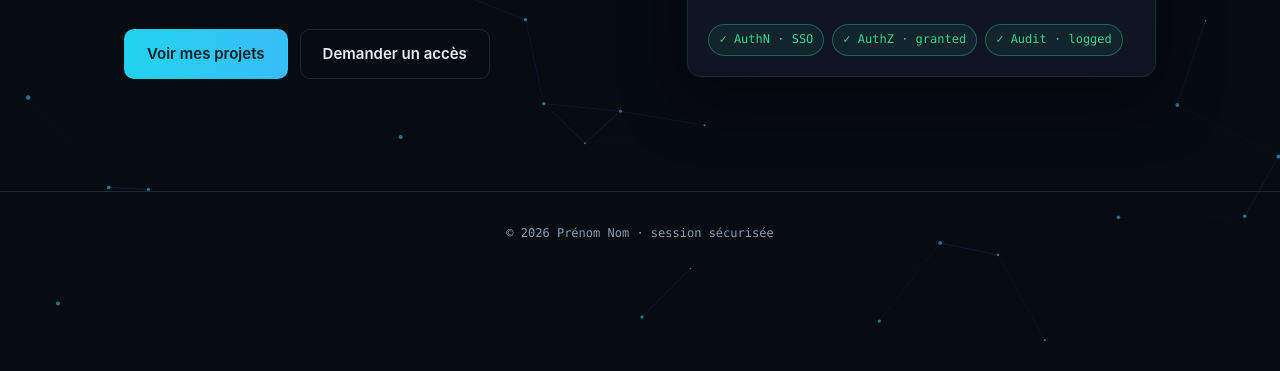
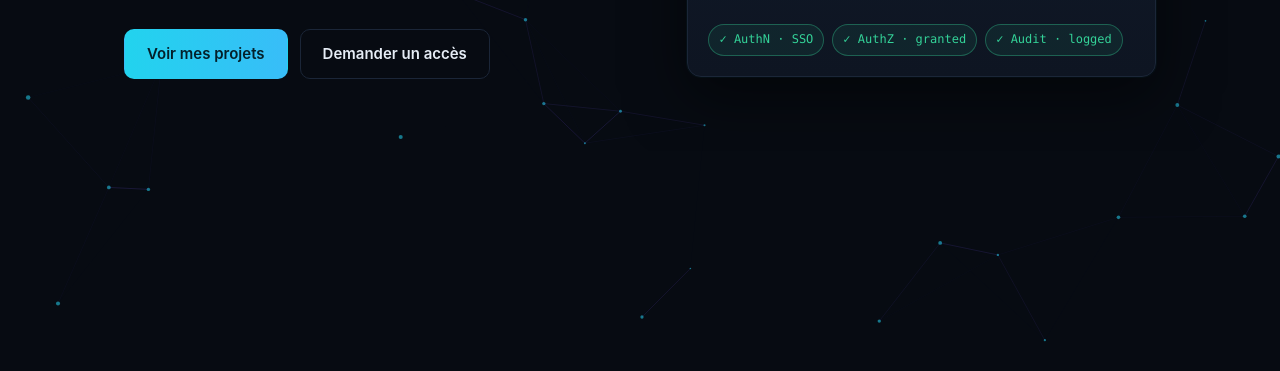
Before and after one commit to YJEBARO/YJEBARO.github.io, a plain HTML site: page index.html in a window 1280 px wide. Shown: the part 429-800 px from the top of the page. Drawn offline with Linux system fonts and the light colour scheme; a web font is replaced by a local one.

Commit message:
Update index.html

```diff
--- a/index.html
+++ b/index.html
@@ -339,7 +339,7 @@
 
 </main>
 
-<footer>© 2026 Prénom Nom · session sécurisée</footer>
+
 
 <script>
   // Menu mobile
```
